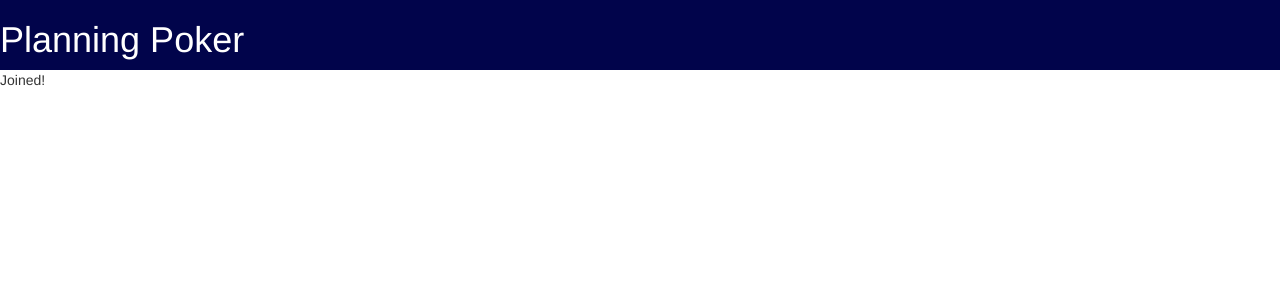
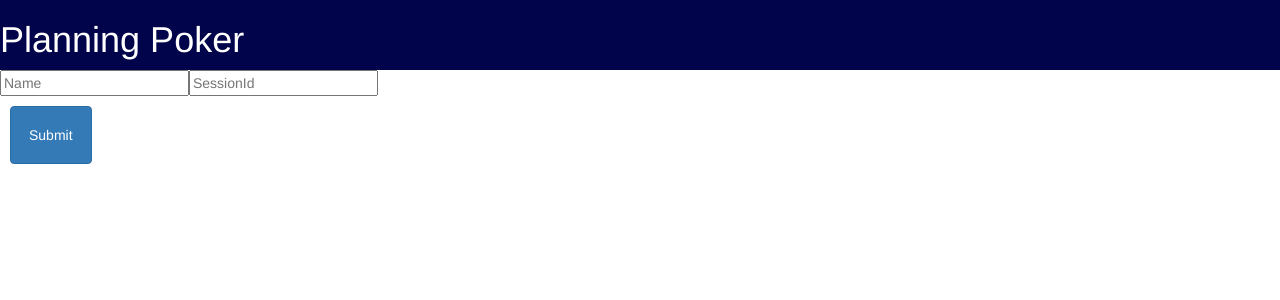
Before and after one commit to richashworth/planningpoker, a React (Create React App) app in the folder ui/: page /join in a window 1280 px wide. Shown: the top 300 px of the page. Built offline with nearby package versions, Linux system fonts and the light colour scheme.

Commit message:
joinGame action working

```diff
--- a/ui/src/actions/index.js
+++ b/ui/src/actions/index.js
@@ -1,11 +1,11 @@
 import axios from 'axios';
 
 export const CREATE_GAME = 'create-game';
+export const JOIN_GAME = 'join-game';
 
 const ROOT_URL = 'http://localhost:9000';
 
 export function createGame(playerName, callback) {
-  console.log(`sending post with user: ${playerName}`)
   const request = axios.post(`${ROOT_URL}/createSession`, `userName=${playerName}`)
   request.then(() => callback());
 
@@ -15,3 +15,14 @@ export function createGame(playerName, callback) {
     meta: {userName: playerName}
   };
 }
+
+export function joinGame(playerName, sessionId, callback) {
+  const request = axios.post(`${ROOT_URL}/joinSession`, `userName=${playerName}&sessionId=${sessionId}`)
+  request.then(() => callback());
+
+  return {
+    type: JOIN_GAME,
+    payload: request, // redux-promise will take care of resolving the promise
+    meta: {userName: playerName, sessionId: sessionId}
+  };
+}
--- a/ui/src/pages/JoinGame.js
+++ b/ui/src/pages/JoinGame.js
@@ -1,13 +1,62 @@
-import React, { Component } from 'react';
+import React, {Component} from 'react';
+import { connect } from 'react-redux';
+import { joinGame } from '../actions';
 
 class JoinGame extends Component {
+
+  constructor(props) {
+    super(props);
+
+    this.state = {playerName: '', sessionId: ''};
+
+    this.onPlayerNameInputChange = this.onPlayerNameInputChange.bind(this);
+    this.onSessionInputChange = this.onSessionInputChange.bind(this);
+    this.onFormSubmit = this.onFormSubmit.bind(this);
+  }
+
+  onPlayerNameInputChange(event) {
+    this.setState({playerName: event.target.value});
+  }
+
+  onSessionInputChange(event) {
+    this.setState({sessionId: event.target.value});
+  }
+
+  onFormSubmit(event) {
+    // tells the browser not to make a POST request to the server (default form behaviour)
+    event.preventDefault();
+    console.log("joining: "+this.state.sessionId);
+
+    this.props.joinGame(this.state.playerName, this.state.sessionId, () => {
+      this.props.history.push('/vote')
+    });
+  }
+
   render() {
     return (
-      <div>
-        Joined!
-      </div>
+      <form onSubmit={this.onFormSubmit} className="input-group">
+        <div>
+          <input
+            placeholder="Name"
+            className="form-input"
+            value={this.state.playerName}
+            onChange={this.onPlayerNameInputChange}
+          />
+          <input
+            placeholder="SessionId"
+            className="form-input"
+            value={this.state.sessionId}
+            onChange={this.onSessionInputChange}
+          />
+        </div>
+        <div>
+          <button type="submit" className="btn btn-primary">
+            Submit
+          </button>
+        </div>
+      </form>
     );
   }
 }
 
-export default JoinGame;
+export default connect(null, { joinGame })(JoinGame);
--- a/ui/src/pages/Vote.js
+++ b/ui/src/pages/Vote.js
@@ -1,11 +1,18 @@
 import React from 'react';
 
+import '../styles/Vote.css';
+
 export default () => {
-
     return (
       <div>
-        <h1> Vote! </h1>
+        <p>Please vote on the current item using the buttons below:</p>
+        <div>
+        {[1,2,3,5,8,13,20,100].map(i => (
+        <button type="button" className="btn btn-primary btn-lg">
+          {i}
+        </button>
+        ))}
       </div>
-
+    </div>
     );
 }
--- a/ui/src/styles/Header.css
+++ b/ui/src/styles/Header.css
@@ -1,6 +1,7 @@
 # {
   padding: 50px;
 }
+
 table {
   width: 100%;
   background-color: #01044B;
--- /dev/null
+++ b/ui/src/styles/Vote.css
@@ -0,0 +1,6 @@
+.btn {
+  min-width: 75px;
+  padding: 18px;
+  margin-left: 10px;
+  margin-top: 10px;
+}
```
